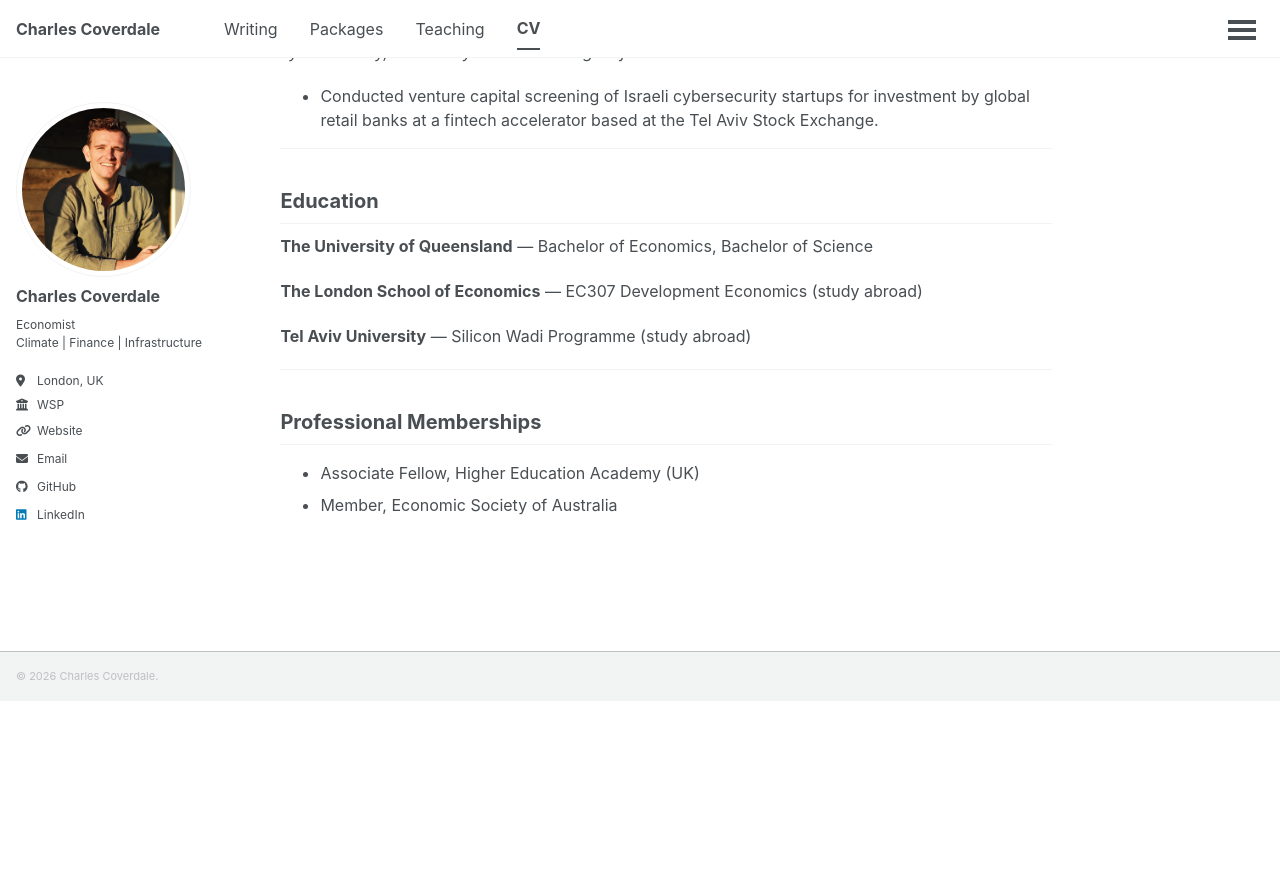
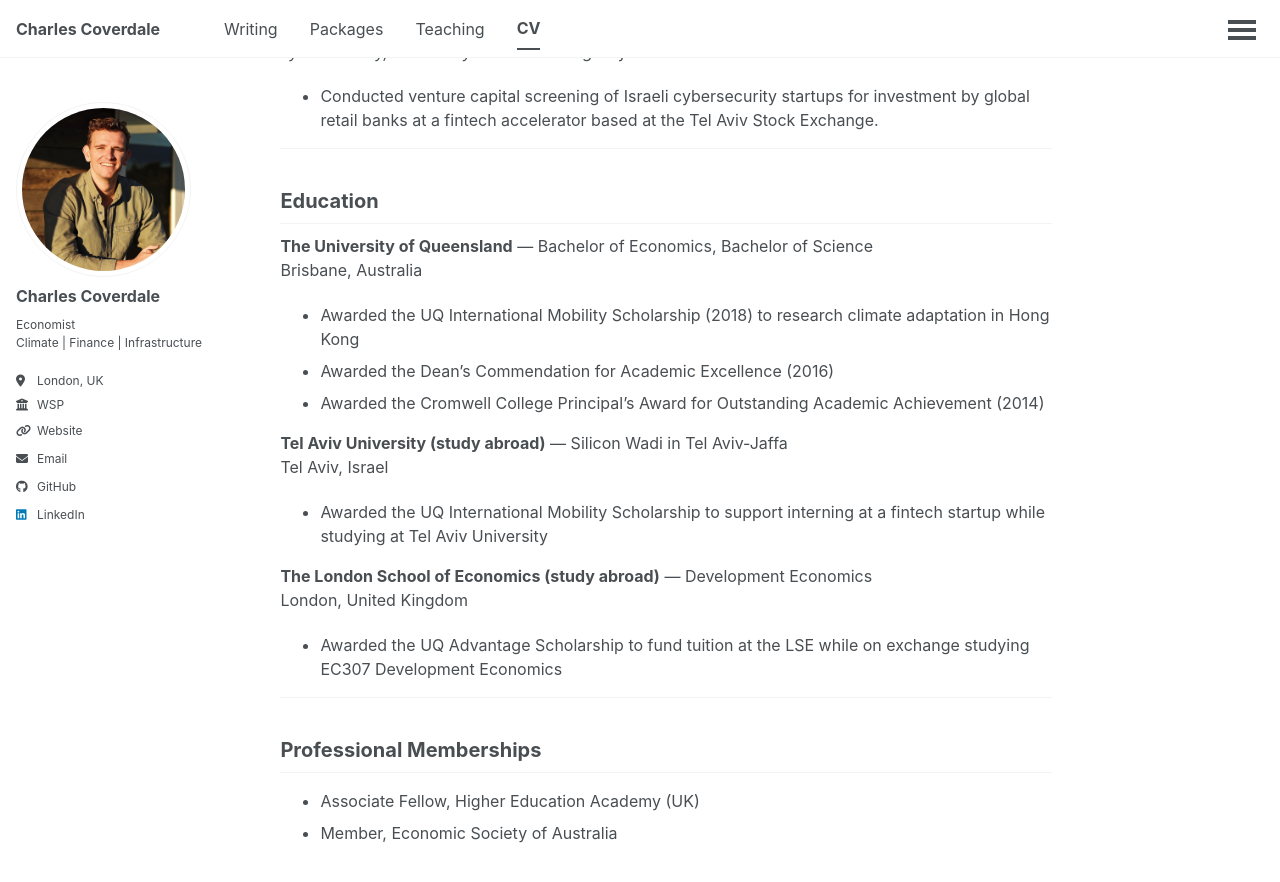
Before and after one commit to charlescoverdale/charlescoverdale.github.io, a Jekyll site: the page built from _pages/cv.md, in a window 1280 px wide and 900 px high, scrolled down 2188 px. Shown: the top 882 px of the window. Built offline with Jekyll 4.4.1, drawn with Linux system fonts in a browser that asks for light colours; a script that is not in the unit is left out; before the commit the page ends 2889 px from its top, so only the background shows below that.

Commit message:
Expand Education section with locations and awards

```diff
--- a/_pages/cv.md
+++ b/_pages/cv.md
@@ -72,10 +72,21 @@ redirect_from:
 ## Education
 
 **The University of Queensland** — Bachelor of Economics, Bachelor of Science
+<br>Brisbane, Australia
 
-**The London School of Economics** — EC307 Development Economics (study abroad)
+- Awarded the UQ International Mobility Scholarship (2018) to research climate adaptation in Hong Kong
+- Awarded the Dean's Commendation for Academic Excellence (2016)
+- Awarded the Cromwell College Principal's Award for Outstanding Academic Achievement (2014)
 
-**Tel Aviv University** — Silicon Wadi Programme (study abroad)
+**Tel Aviv University (study abroad)** — Silicon Wadi in Tel Aviv-Jaffa
+<br>Tel Aviv, Israel
+
+- Awarded the UQ International Mobility Scholarship to support interning at a fintech startup while studying at Tel Aviv University
+
+**The London School of Economics (study abroad)** — Development Economics
+<br>London, United Kingdom
+
+- Awarded the UQ Advantage Scholarship to fund tuition at the LSE while on exchange studying EC307 Development Economics
 
 ---
 
```
